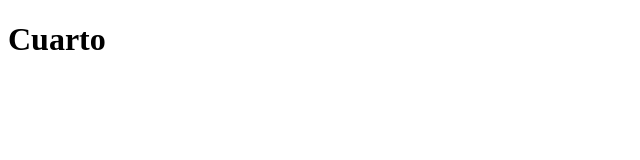
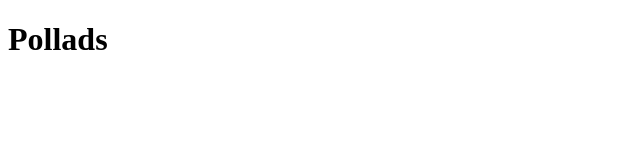
Before and after one commit to jmbargallo/Galeria2, a plain HTML site: page index.html in a window 1280 px wide. Shown: the full height of the page, 0-640 px from the left. Drawn offline with Linux system fonts and the light colour scheme.

Commit message:
fin pruebas

```diff
--- a/index.html
+++ b/index.html
@@ -6,6 +6,6 @@
     <title>Document</title>
 </head>
 <body>
-    <h1>Cuarto</h1>
+    <h1>Pollads</h1>
 </body>
 </html>
```
